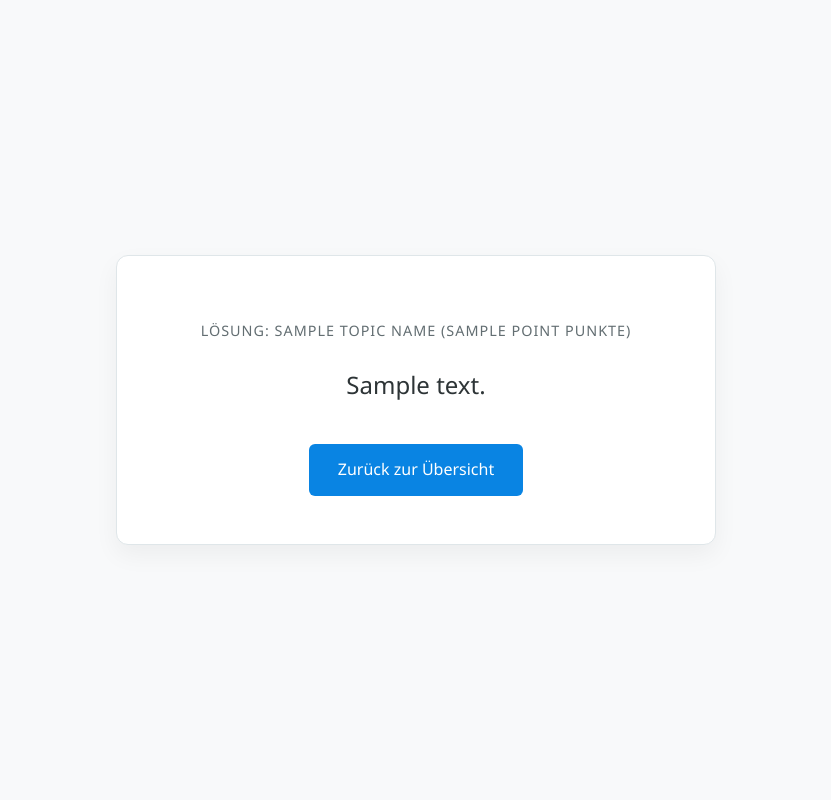
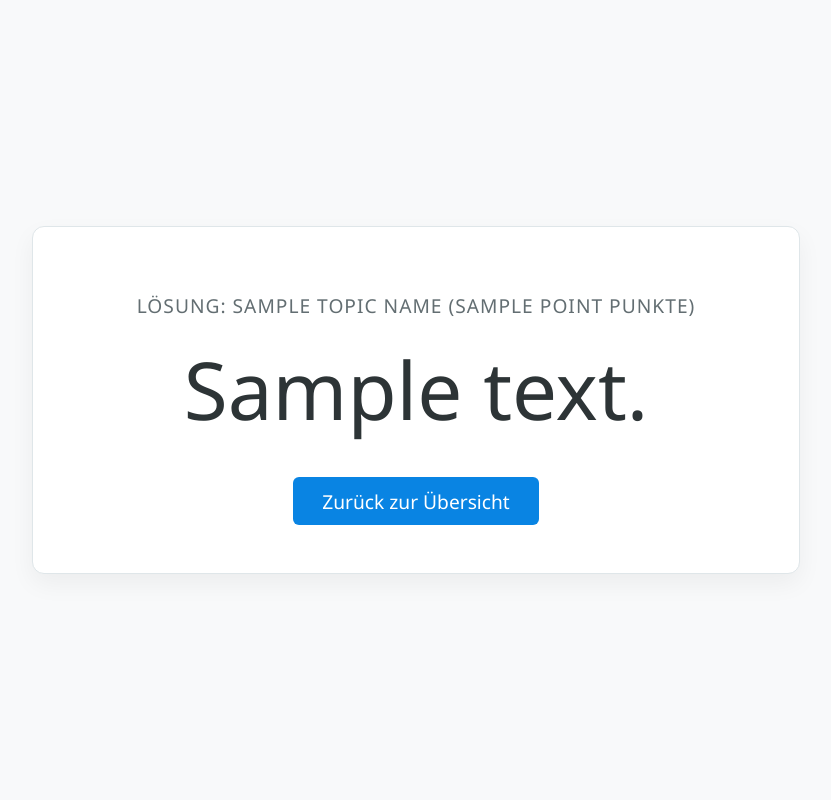
Before and after one commit to EFG-Geislingen/the-great-price, a Flask app: template templates/answer.html in a window 1280 px wide. Shown: the whole page, without its empty margins (224-1055 px from the left). Run offline with Flask 3, Linux system fonts and the light colour scheme; the template is opened without the code that fills it: most values are stand-ins (such as "Sample title", 1, 10 or a date in 2020).

Commit message:
Better readability with bigger text

```diff
--- a/static/style.css
+++ b/static/style.css
@@ -29,12 +29,11 @@ body {
     justify-content: center;
     align-items: center;
     min-height: 100vh;
-    line-height: 1.6;
+    line-height: 1.2;
 }
 
 main {
     width: 90%;
-    max-width: 1000px;
     text-align: center;
     padding: 2rem 0;
 }
@@ -66,7 +65,7 @@ th {
     font-weight: 500;
     padding: 1.2rem;
     text-transform: uppercase;
-    font-size: 0.9rem;
+    font-size: 1.2rem;
     letter-spacing: 1px;
 }
 
@@ -97,9 +96,9 @@ td a {
     text-decoration: none;
     color: var(--accent-color);
     font-weight: 600;
-    font-size: 1.2rem;
+    font-size: 1.8rem;
     transition: var(--transition);
-    padding: 0.5rem;
+    padding: 1.5rem 0.5rem;
     border-radius: 6px;
 }
 
@@ -115,14 +114,14 @@ td a:hover {
     padding: 3rem;
     border-radius: var(--radius);
     box-shadow: var(--shadow);
-    max-width: 600px;
-    width: 100%;
+    max-width: 1500px;
+    width: 60%;
     border: 1px solid var(--border-color);
     animation: fadeIn 0.4s ease-out;
 }
 
 .category {
-    font-size: 0.9rem;
+    font-size: 1.2rem;
     color: var(--secondary-text);
     text-transform: uppercase;
     letter-spacing: 1px;
@@ -131,7 +130,7 @@ td a:hover {
 }
 
 .content {
-    font-size: 1.5rem;
+    font-size: 5rem;
     font-weight: 400;
     margin-bottom: 2.5rem;
     color: var(--text-color);
@@ -151,7 +150,7 @@ td a:hover {
     font-weight: 500;
     transition: var(--transition);
     cursor: pointer;
-    font-size: 1rem;
+    font-size: 1.2rem;
 }
 
 .button:not(.secondary) {
```
